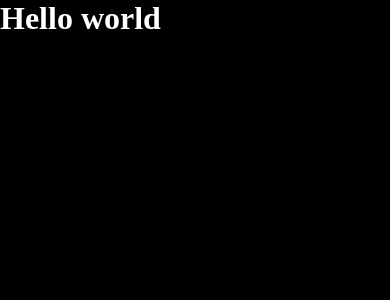
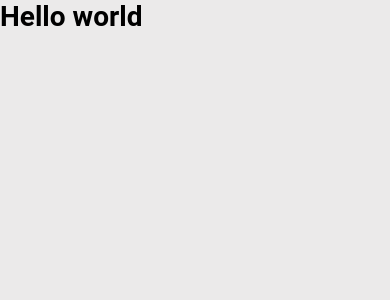
Before and after one commit to IgorLAP/pokedex-justa, a React (Vite) app: page / in a window 390 px wide. Shown: the top 300 px of the page. Built offline with nearby package versions, Linux system fonts and the light colour scheme.

Commit message:
style: global style

```diff
--- a/src/styles/App.scss
+++ b/src/styles/App.scss
@@ -4,7 +4,30 @@
   box-sizing: border-box;
 }
 
+:root {
+  --white: #ebeaea;
+  --red: #EF5350;
+}
+
+html {
+  @media (max-width: 1000px) {
+    font-size: 93.75%; // 15px
+  }
+
+  @media (max-width: 720px) {
+    font-size: 87.5%; // 14px
+  }
+}
+
 body {
-  background: black;
-  color: white;
+  background: var(--white);
+  font-family: "Roboto", sans-serif;
 }
+
+button {
+  cursor: pointer;
+}
+
+[disabled] {
+  cursor: not-allowed;
+}
```
